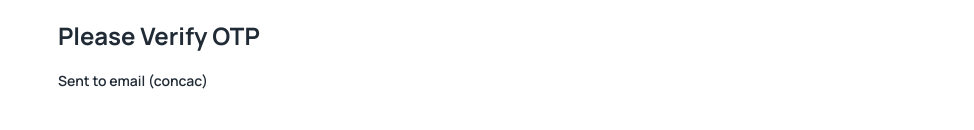
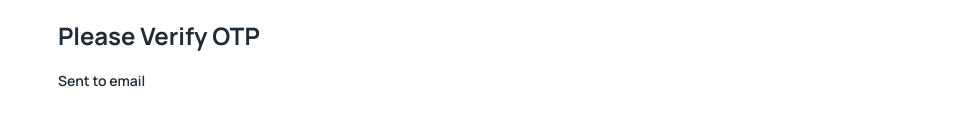
Before and after one commit to ThienNhan16/chat-app-fe, a React (Create React App) app: page /auth/verify in a window 1280 px wide. Shown: the part 182-312 px from the top of the page, without its empty margins (306-1280 px from the left). Built offline with nearby package versions, Linux system fonts and the light colour scheme.

Commit message:
Update Verify.js

```diff
--- a/src/pages/auth/Verify.js
+++ b/src/pages/auth/Verify.js
@@ -15,7 +15,7 @@ export default function LoginPage() {
 
         <Stack direction="row" spacing={0.5}>
           <Typography variant="body2">
-            Sent to email (concac)
+            Sent to email
           </Typography>
         </Stack>
       </Stack>
```
